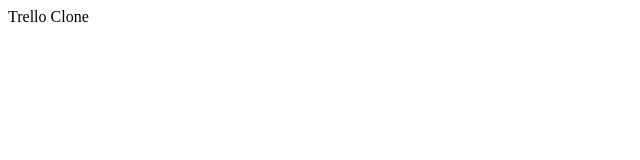
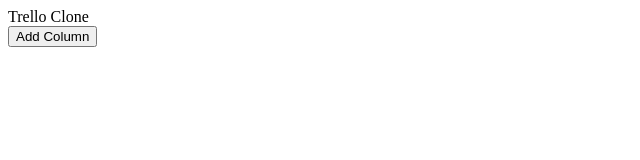
Before and after one commit to nevtay/maltem-assignment, a website: page index.html in a window 1280 px wide. Shown: the whole page, without its empty margins (0-640 px from the left). Drawn offline with Linux system fonts and the light colour scheme.

Commit message:
feat: add button for adding new columns
move classes from parent <section> into <button>

```diff
--- a/index.html
+++ b/index.html
@@ -8,8 +8,8 @@
 <body>
     <header class="header" id="header">Trello Clone</header>
     <main class="container">
-        <section class="button add-column">
-
+        <section>
+            <button class="button add-column-button">Add Column</button>
         </section>
     </main>
 </body>
```
